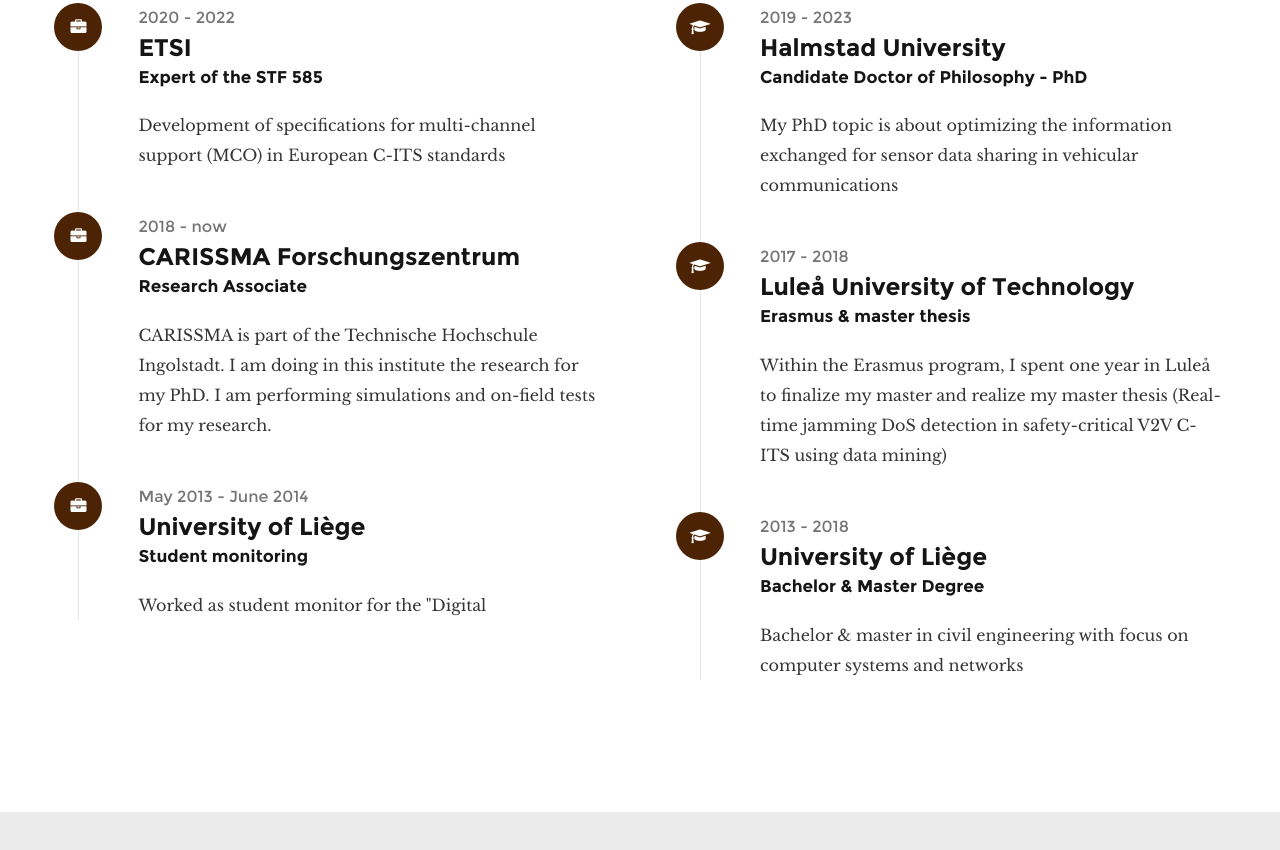
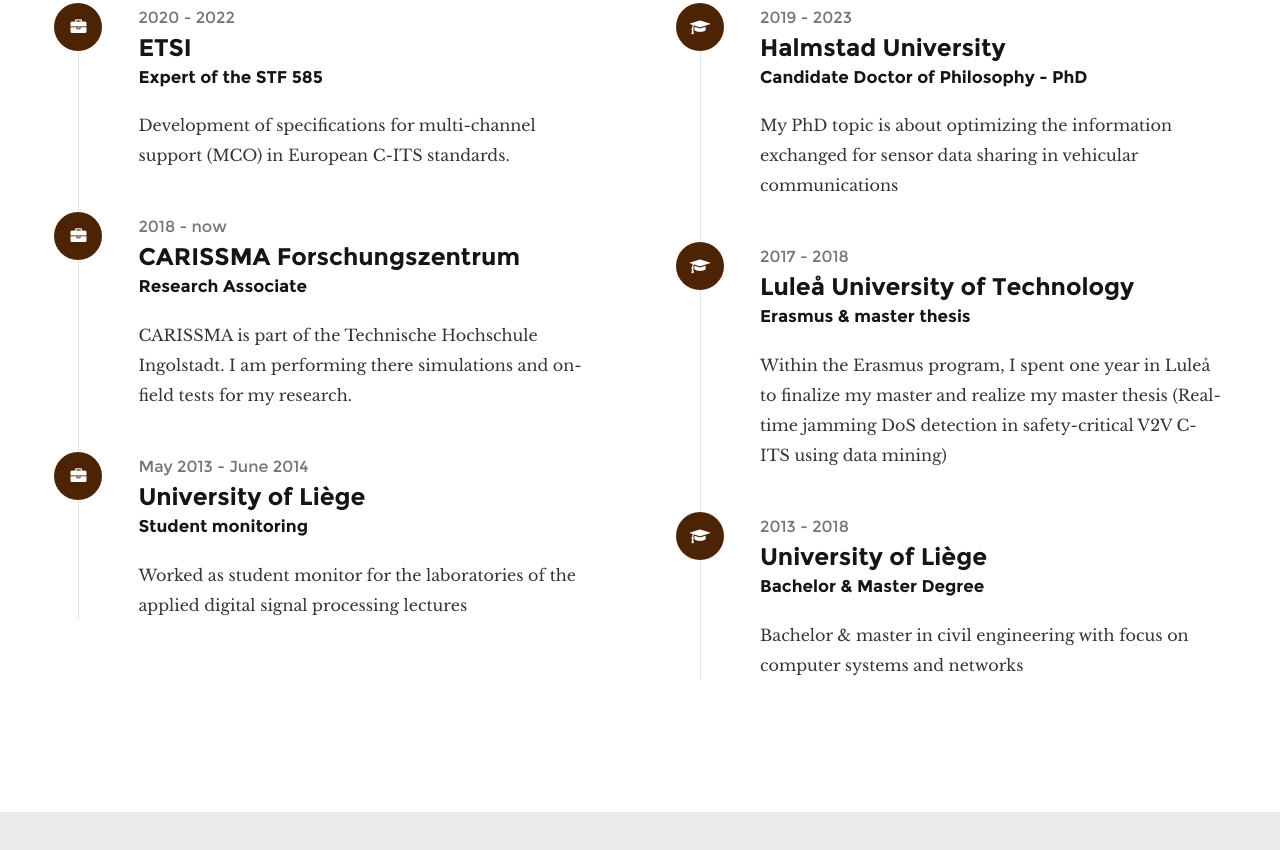
Before and after one commit to QuentinDel/QuentinDel.github.io, a plain HTML site: page index.html in a window 1280 px wide. Shown: the part 3377-4227 px from the top of the page. Drawn offline with Linux system fonts and the light colour scheme; files whose address does not match are found by name.

Commit message:
Update text

```diff
--- a/index.html
+++ b/index.html
@@ -304,7 +304,7 @@
 	   					<h4>Expert of the STF 585</h4>
 	   				</div>
 	   				<div class="timeline-content">
-	   					<p>Development of specifications for multi-channel support (MCO) in European C-ITS standards</p>
+	   					<p>Development of specifications for multi-channel support (MCO) in European C-ITS standards.</p>
 	   				</div>
 	   			</div> <!-- end timeline-block -->
 
@@ -318,7 +318,7 @@
 	   					<h4>Research Associate</h4>
 	   				</div>
 	   				<div class="timeline-desc">
-	   					<p>CARISSMA is part of the Technische Hochschule Ingolstadt. I am doing in this institute the research for my PhD. I am performing simulations and on-field tests for my research.</p>
+	   					<p>CARISSMA is part of the Technische Hochschule Ingolstadt. I am performing there simulations and on-field tests for my research.</p>
 	   				</div>
 	   			</div> <!-- end timeline-block -->
 
@@ -332,7 +332,7 @@
 	   					<h4>Student monitoring</h4>
 	   				</div>
 	   				<div class="timeline-content">
-	   					<p>Worked as student monitor for the "Digital</p>
+	   					<p>Worked as student monitor for the laboratories of the applied digital signal processing lectures</p>
 	   				</div>
 	   			</div> <!-- end timeline-block -->
 
```
